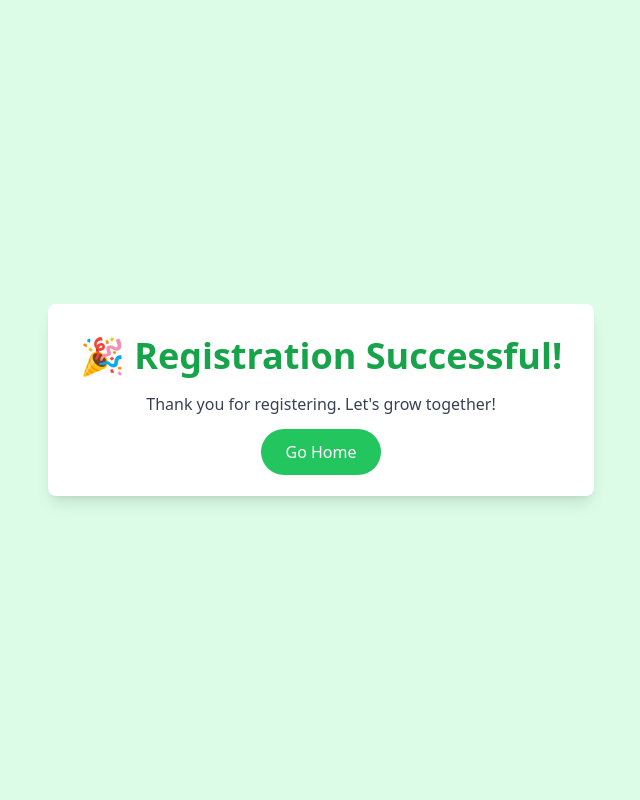
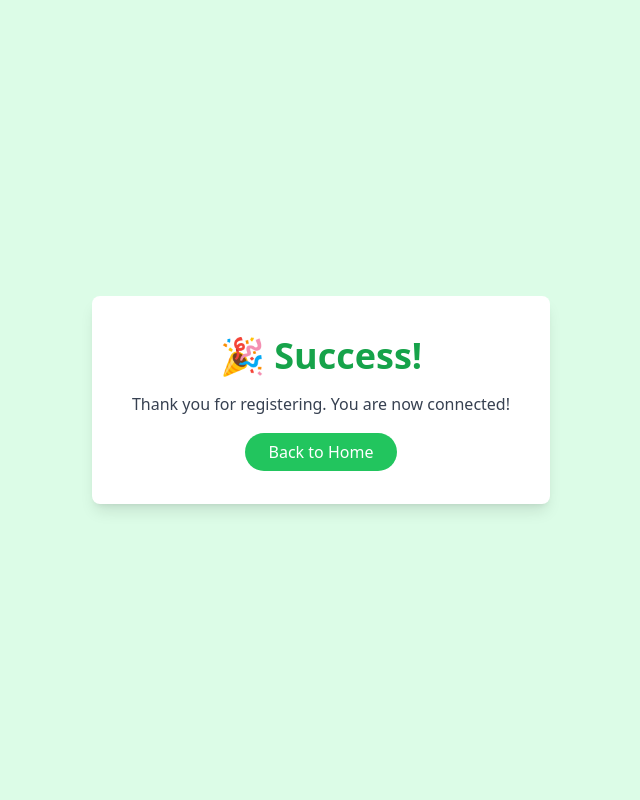
Before and after one commit to harsh-1315/influencer_connect, a Flask app: template templates/success.html in a window 1280 px wide. Shown: the whole page, without its empty margins (319-959 px from the left). Run offline with Flask 2, Linux system fonts and the light colour scheme; the template is opened without the code that fills it, so the values that code supplies are empty; some libraries are stand-ins or nearby versions.

```diff
--- a/templates/success.html
+++ b/templates/success.html
@@ -3,14 +3,14 @@
 <html lang="en">
 <head>
     <meta charset="UTF-8">
-    <title>Success!</title>
+    <title>Registration Success</title>
     <script src="https://cdn.tailwindcss.com"></script>
 </head>
-<body class="bg-green-100 flex items-center justify-center min-h-screen">
-    <div class="text-center p-8 bg-white rounded-lg shadow-lg">
-        <h1 class="text-4xl font-bold text-green-600 mb-4">🎉 Registration Successful!</h1>
-        <p class="text-gray-700 mb-6">Thank you for registering. Let's grow together!</p>
-        <a href="/" class="bg-green-500 text-white px-6 py-3 rounded-full hover:bg-green-600">Go Home</a>
+<body class="flex items-center justify-center h-screen bg-green-100">
+    <div class="bg-white p-10 rounded-lg shadow-lg text-center">
+        <h1 class="text-4xl font-bold text-green-600 mb-4">🎉 Success!</h1>
+        <p class="text-gray-700 mb-6">Thank you for registering. You are now connected!</p>
+        <a href="/" class="bg-green-500 text-white py-2 px-6 rounded-full hover:bg-green-600">Back to Home</a>
     </div>
 </body>
 </html>
```
